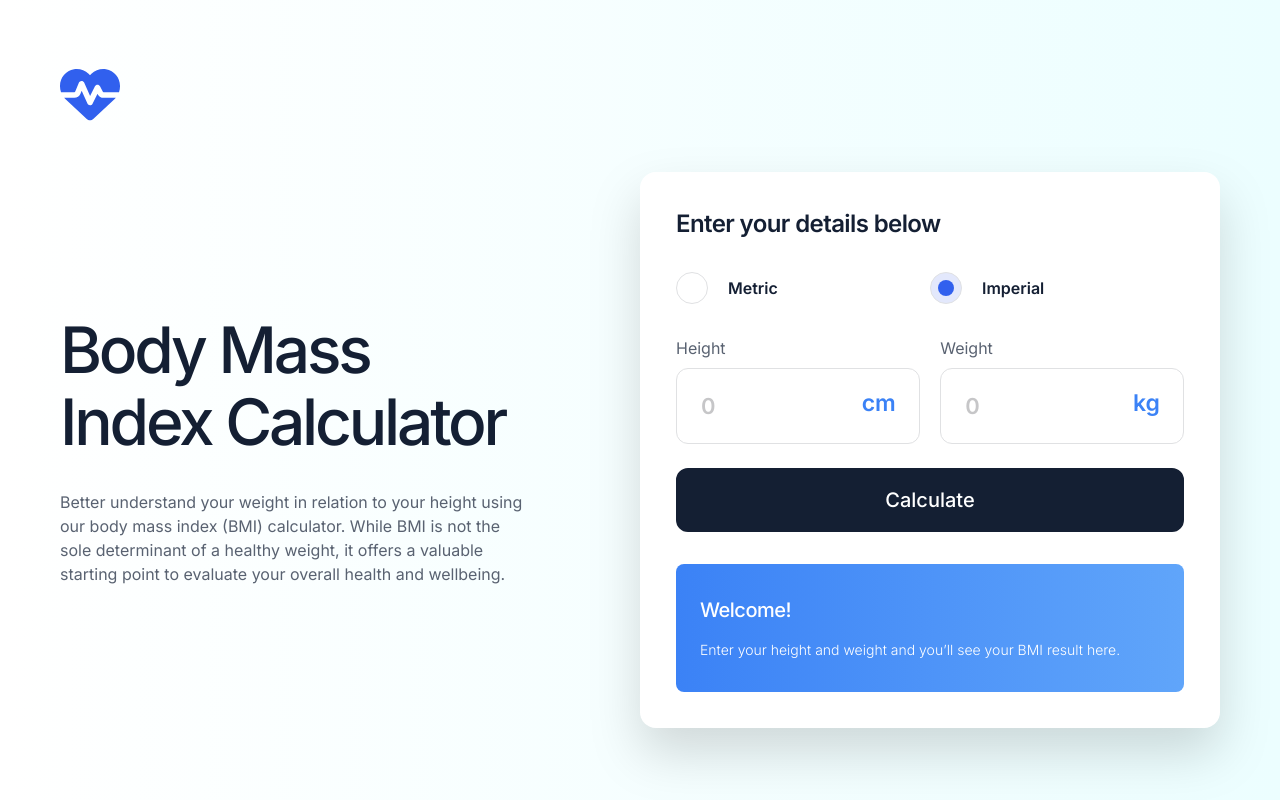
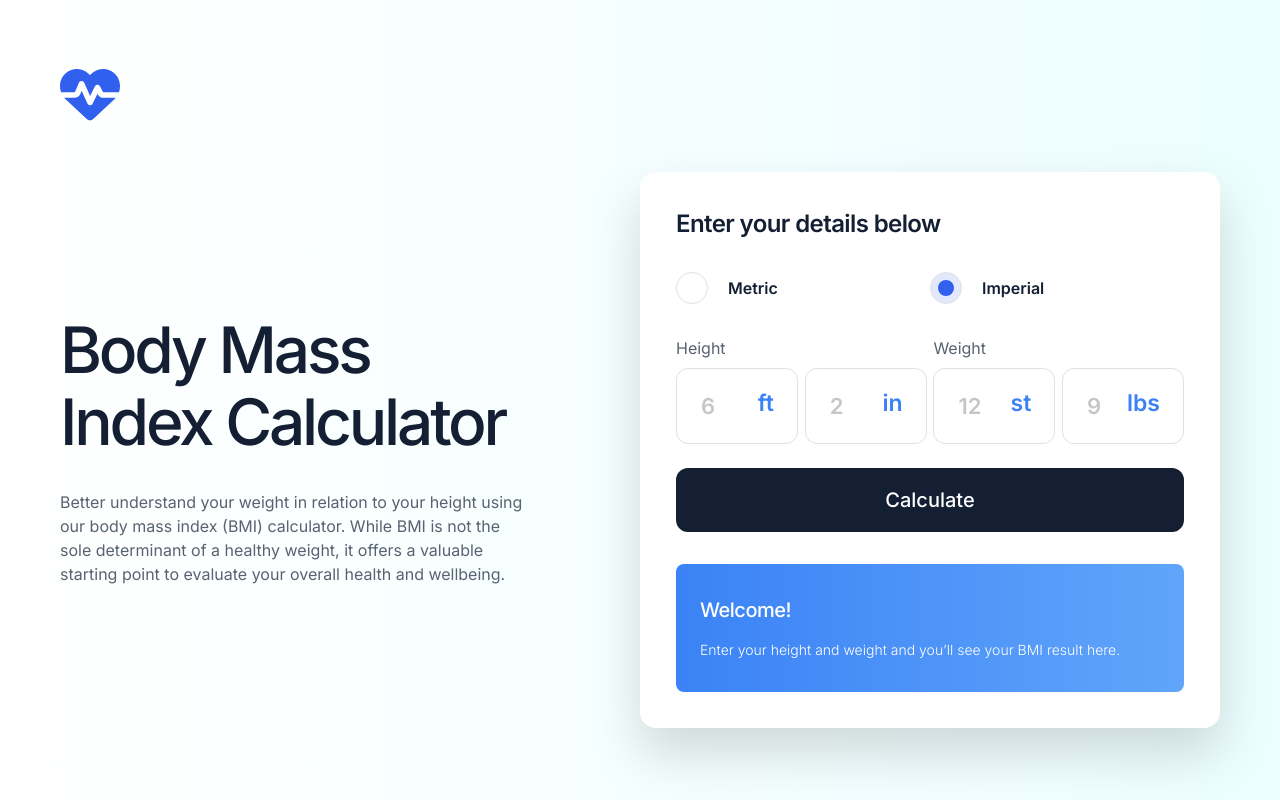
Before and after one commit to ntjnh/fem-bmi-calculator, a React (Vite) app: page / in a window 1280 px wide. Both pictures are taken after a click on the label "Imperial". Shown: the top 800 px of the page. Built offline with nearby package versions, Linux system fonts and the light colour scheme.

Commit message:
Build units switching functionality and update calculations

```diff
--- a/src/components/Form.jsx
+++ b/src/components/Form.jsx
@@ -11,40 +11,123 @@ export default function Form() {
         </div>
     )
 
-    const [units, setUnits] = useState('metric')
-    // let heightUnit = 'cm'
-    // let weightUnit = 'kg'
-    const [bmiResult, setBmiResult] = useState(0)
+    const [showImperial, setShowImperial] = useState(false)
+    const [bmiResult, setBmiResult] = useState('')
     const [height, setHeight] = useState('')
     const [weight, setWeight] = useState('')
-
-    let showMetric = true
-    let showImperial = false
-
-    const metricClass = showMetric ? 'block' : 'hidden'
-    const imperialClass = showImperial ? 'block' : 'hidden'
+    const [heightFt, setHeightFt] = useState('')
+    const [heightIn, setHeightIn] = useState('')
+    const [weightSt, setWeightSt] = useState('')
+    const [weightLbs, setWeightLbs] = useState('')
 
     function handleUnitChange(e) {
-        setUnits(e.target.value)
-
-        showMetric = !showMetric
-        showImperial = !showImperial
-
-        // if (units === 'imperial') {
-        //     heightUnit = 'ft'
-        //     weightUnit = 'lbs'
-        // } else {
-        //     heightUnit = 'cm'
-        //     weightUnit = 'kg'
-        // }
+        setShowImperial(prev => !prev)
     }
 
     function handleSubmit(e) {
         e.preventDefault()
 
-        const bmi = calculation(units, height, weight)
-        setBmiResult(bmi)
+        if (showImperial) {
+            const heightI = [Number(heightFt), Number(heightIn)]
+            const weightI = [Number(weightSt), Number(weightLbs)]
+
+            setBmiResult(calculation(showImperial, Number(heightI), Number(weightI)))
+        } else {
+            setBmiResult(calculation(showImperial, Number(height), Number(weight)))
+        }
     }
+
+    const metricFields = (
+        <div className={`flex flex-wrap justify-between pt-6`}>
+            <div className="inline-block mb-11 md:mb-0 relative w-full md:w-[48%]">
+                <label className="absolute -top-7 md:-top-8 text-slate-550 text-sm md:text-base" htmlFor="height">Height</label>
+                <input
+                    className="border border-[#e0e1e3] p-[22px] md:p-6 rounded-xl font-semibold leading-none text-[22px] w-full placeholder:text-[#C6C6C8]"
+                    type="number"
+                    name="height"
+                    id="height"
+                    value={height}
+                    onChange={e => setHeight(e.target.value)}
+                    placeholder="188"
+                />
+                <span className="absolute align-middle font-semibold inline-block leading-none right-6 text-blue-500 text-[23px] top-6 unit-height">cm</span>
+            </div>
+
+            <div className="inline-block relative w-full md:w-[48%]">
+                <label className="absolute -top-7 md:-top-8 text-slate-550 text-sm md:text-base" htmlFor="weight">Weight</label>
+                <input
+                    className="border border-[#e0e1e3] p-[22px] md:p-6 rounded-xl font-semibold leading-none text-[22px] w-full placeholder:text-[#C6C6C8]"
+                    type="number"
+                    name="weight"
+                    id="weight"
+                    value={weight}
+                    onChange={e => setWeight(e.target.value)}
+                    placeholder="80.3"
+                />
+                <span className="absolute align-middle font-semibold inline-block leading-none right-6 text-blue-500 text-[23px] top-6 unit-weight">kg</span>
+            </div>
+        </div>
+    )
+
+    const imperialFields = (
+        <div className={`flex flex-wrap justify-between pt-6`}>
+            <div className="inline-block mb-11 md:mb-0 relative w-full md:w-[24%]">
+                <label className="absolute -top-7 md:-top-8 text-slate-550 text-sm md:text-base" htmlFor="height">Height</label>
+                <input
+                    className="border border-[#e0e1e3] p-[22px] md:p-6 rounded-xl font-semibold leading-none text-[22px] w-full placeholder:text-[#C6C6C8]"
+                    type="number"
+                    name="height"
+                    id="height"
+                    value={heightFt}
+                    onChange={e => setHeightFt(e.target.value)}
+                    placeholder="6"
+                />
+                <span className="absolute align-middle font-semibold inline-block leading-none right-6 text-blue-500 text-[23px] top-6 unit-height">ft</span>
+            </div>
+
+            <div className="inline-block mb-11 md:mb-0 relative w-full md:w-[24%]">
+                <label className="hidden" htmlFor="height">Height</label>
+                <input
+                    className="border border-[#e0e1e3] p-[22px] md:p-6 rounded-xl font-semibold leading-none text-[22px] w-full placeholder:text-[#C6C6C8]"
+                    type="number"
+                    name="height"
+                    id="height"
+                    value={heightIn}
+                    onChange={e => setHeightIn(e.target.value)}
+                    placeholder="2"
+                />
+                <span className="absolute align-middle font-semibold inline-block leading-none right-6 text-blue-500 text-[23px] top-6 unit-height">in</span>
+            </div>
+
+            <div className="inline-block relative w-full md:w-[24%]">
+                <label className="absolute -top-7 md:-top-8 text-slate-550 text-sm md:text-base" htmlFor="weight">Weight</label>
+                <input
+                    className="border border-[#e0e1e3] p-[22px] md:p-6 rounded-xl font-semibold leading-none text-[22px] w-full placeholder:text-[#C6C6C8]"
+                    type="number"
+                    name="weight"
+                    id="weight"
+                    value={weightSt}
+                    onChange={e => setWeightSt(e.target.value)}
+                    placeholder="12"
+                />
+                <span className="absolute align-middle font-semibold inline-block leading-none right-6 text-blue-500 text-[23px] top-6 unit-weight">st</span>
+            </div>
+
+            <div className="inline-block relative w-full md:w-[24%]">
+                <label className="hidden" htmlFor="weight">Weight</label>
+                <input
+                    className="border border-[#e0e1e3] p-[22px] md:p-6 rounded-xl font-semibold leading-none text-[22px] w-full placeholder:text-[#C6C6C8]"
+                    type="number"
+                    name="weight"
+                    id="weight"
+                    value={weightLbs}
+                    onChange={e => setWeightLbs(e.target.value)}
+                    placeholder="9"
+                />
+                <span className="absolute align-middle font-semibold inline-block leading-none right-6 text-blue-500 text-[23px] top-6 unit-weight">lbs</span>
+            </div>
+        </div>
+    )
 
     return (
         <form className="bg-white drop-shadow-2xl p-6 md:p-9 rounded-2xl" onSubmit={handleSubmit}>
@@ -66,98 +149,7 @@ export default function Form() {
                 </div>
             </div>
 
-            {/* Metric */}
-
-            <div className={`flex flex-wrap justify-between pt-6 ${metricClass}`}>
-                <div className="inline-block mb-11 md:mb-0 relative w-full md:w-[48%]">
-                    <label className="absolute -top-7 md:-top-8 text-slate-550 text-sm md:text-base" htmlFor="height">Height</label>
-                    <input
-                        className="border border-[#e0e1e3] p-[22px] md:p-6 rounded-xl font-semibold leading-none text-[22px] w-full placeholder:text-[#C6C6C8]"
-                        type="number"
-                        name="height"
-                        id="height"
-                        value={height}
-                        onChange={e => setHeight(e.target.value)}
-                        placeholder="0"
-                    />
-                    <span className="absolute align-middle font-semibold inline-block leading-none right-6 text-blue-500 text-[23px] top-6 unit-height">cm</span>
-                </div>
-
-                <div className="inline-block relative w-full md:w-[48%]">
-                    <label className="absolute -top-7 md:-top-8 text-slate-550 text-sm md:text-base" htmlFor="weight">Weight</label>
-                    <input
-                        className="border border-[#e0e1e3] p-[22px] md:p-6 rounded-xl font-semibold leading-none text-[22px] w-full placeholder:text-[#C6C6C8]"
-                        type="number"
-                        name="weight"
-                        id="weight"
-                        value={weight}
-                        onChange={e => setWeight(e.target.value)}
-                        placeholder="0"
-                    />
-                    <span className="absolute align-middle font-semibold inline-block leading-none right-6 text-blue-500 text-[23px] top-6 unit-weight">kg</span>
-                </div>
-            </div>
-
-
-            {/* Imperial */}
-
-            <div className={`flex flex-wrap justify-between pt-6 ${imperialClass}`}>
-                <div className="inline-block mb-11 md:mb-0 relative w-full md:w-[24%]">
-                    <label className="absolute -top-7 md:-top-8 text-slate-550 text-sm md:text-base" htmlFor="height">Height</label>
-                    <input
-                        className="border border-[#e0e1e3] p-[22px] md:p-6 rounded-xl font-semibold leading-none text-[22px] w-full placeholder:text-[#C6C6C8]"
-                        type="number"
-                        name="height"
-                        id="height"
-                        value={height}
-                        onChange={e => setHeight(e.target.value)}
-                        placeholder="0"
-                    />
-                    <span className="absolute align-middle font-semibold inline-block leading-none right-6 text-blue-500 text-[23px] top-6 unit-height">ft</span>
-                </div>
-
-                <div className="inline-block mb-11 md:mb-0 relative w-full md:w-[24%]">
-                    <label className="hidden" htmlFor="height">Height</label>
-                    <input
-                        className="border border-[#e0e1e3] p-[22px] md:p-6 rounded-xl font-semibold leading-none text-[22px] w-full placeholder:text-[#C6C6C8]"
-                        type="number"
-                        name="height"
-                        id="height"
-                        value={height}
-                        onChange={e => setHeight(e.target.value)}
-                        placeholder="0"
-                    />
-                    <span className="absolute align-middle font-semibold inline-block leading-none right-6 text-blue-500 text-[23px] top-6 unit-height">in</span>
-                </div>
-
-                <div className="inline-block relative w-full md:w-[24%]">
-                    <label className="absolute -top-7 md:-top-8 text-slate-550 text-sm md:text-base" htmlFor="weight">Weight</label>
-                    <input
-                        className="border border-[#e0e1e3] p-[22px] md:p-6 rounded-xl font-semibold leading-none text-[22px] w-full placeholder:text-[#C6C6C8]"
-                        type="number"
-                        name="weight"
-                        id="weight"
-                        value={weight}
-                        onChange={e => setWeight(e.target.value)}
-                        placeholder="0"
-                    />
-                    <span className="absolute align-middle font-semibold inline-block leading-none right-6 text-blue-500 text-[23px] top-6 unit-weight">st</span>
-                </div>
-
-                <div className="inline-block relative w-full md:w-[24%]">
-                    <label className="hidden" htmlFor="weight">Weight</label>
-                    <input
-                        className="border border-[#e0e1e3] p-[22px] md:p-6 rounded-xl font-semibold leading-none text-[22px] w-full placeholder:text-[#C6C6C8]"
-                        type="number"
-                        name="weight"
-                        id="weight"
-                        value={weight}
-                        onChange={e => setWeight(e.target.value)}
-                        placeholder="0"
-                    />
-                    <span className="absolute align-middle font-semibold inline-block leading-none right-6 text-blue-500 text-[23px] top-6 unit-weight">lbs</span>
-                </div>
-            </div>
+            {showImperial ? imperialFields : metricFields}
 
             <div className="mt-6">
                 <button className="border-2 border-slate-820 bg-slate-820 hover:bg-slate-800 hover:border-slate-800 font-medium px-6 py-4 rounded-xl text-white text-xl w-full" type="submit">Calculate</button>
--- a/src/functions/calculation.js
+++ b/src/functions/calculation.js
@@ -1,21 +1,30 @@
+import convertHeight from './convertHeight'
+import convertWeight from './convertWeight'
+
 export default function calculation(units, height, weight) {
-    /*
-    const heightMetric = height
-    const weightMetric = weight
-    const bmiCalculation = weightMetric/(heightMetric * heightMetric)
-    const bmi = Math.round(bmiCalculation * 10) / 10
-    */
 
-    let bmi = 0
+    // BMI calculation function - weight (in kg) divided by height in metres squared
+    const bmiCalculation = (height, weight) => weight / (height * height)
 
-    if (units === 'metric') {
-        let calc = weight / (height * height)
-        bmi = Math.round(calc * 10) / 10
-    } else if (units === 'imperial') {
-        //
-    } else {
-        console.error('Invalid units of measure.')
+    let bmi = 0,
+    system = units ? 'imperial' : 'metric'
+
+    if (system === 'imperial') {
+        // Height parameter is expected to be an array containing 2 numbers - feet and inches
+        const metricHeight = convertHeight(height)
+
+        // Weight parameter is also expected to be an array containing 2 numbers - stone and pounds
+        const metricWeight = convertWeight(weight)
+
+        bmi = bmiCalculation(metricHeight, metricWeight)
+    } else if (system === 'metric') {
+        // Convert the height from centimetres to metres
+        const heightMetric = height / 100
+        const weightMetric = weight
+
+        bmi = bmiCalculation(heightMetric, weightMetric)
     }
 
-    return bmi
+    // Return the BMI rounded to 1 decimal place if not a whole number
+    return Math.round(bmi * 10) / 10
 }
```
